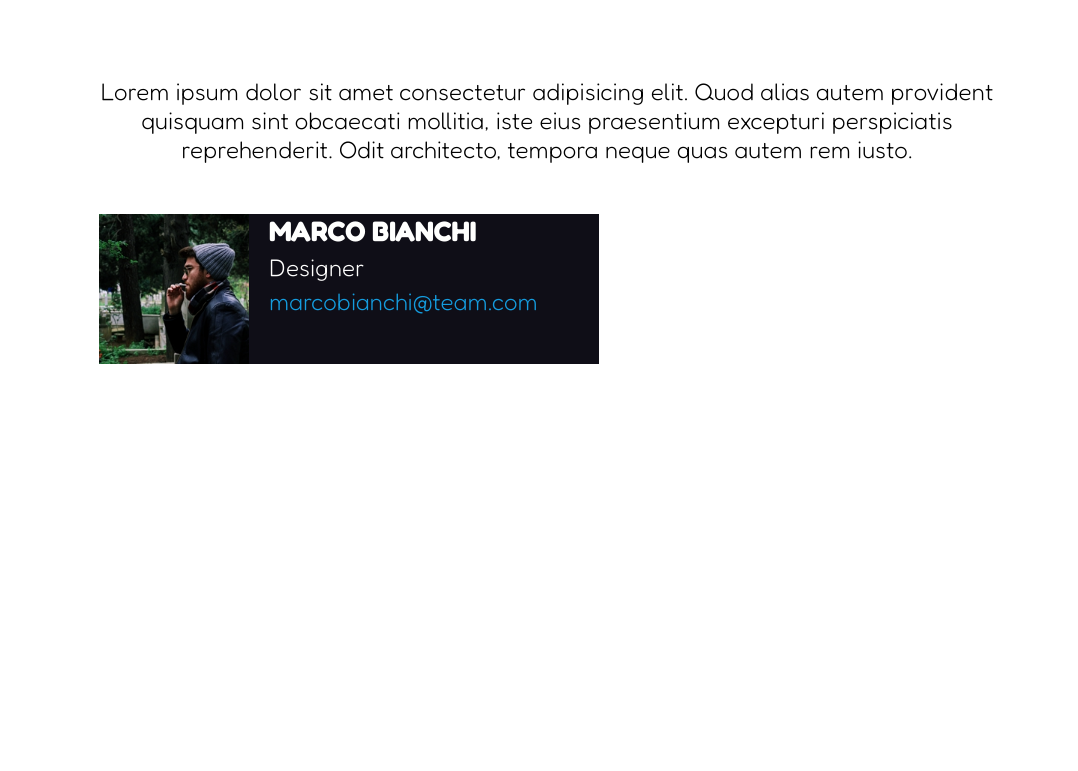
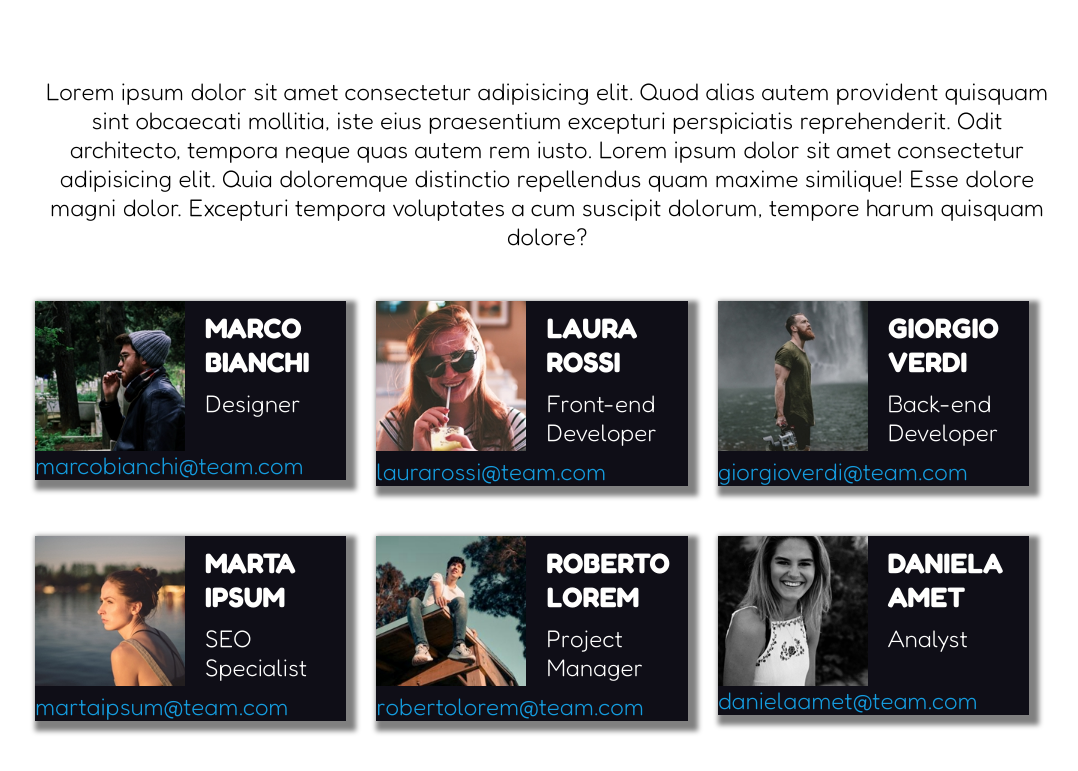
Before and after one commit to giuseppedonnici/html-css-float-cards, a plain HTML site: page index.html in a window 1280 px wide. Shown: the part 111-882 px from the top of the page, without its empty margins (93-1171 px from the left). Before the commit the page ends 800 px from the top, so only its background shows below. Drawn offline with Linux system fonts and the light colour scheme.

Commit message:
Add: first and second row

```diff
--- a/css/style.css
+++ b/css/style.css
@@ -10,7 +10,7 @@ body {
     font-family: 'Fredoka', sans-serif;
 }
 
-.clearfix {
+.clearfix::after {
     content: "";
     display: table;
     clear: both;
@@ -18,10 +18,10 @@ body {
 
 /* BANNER */
 .title-container {
-    text-align: center;
-    width: 70%;
+    width: 80%;
     margin: 0 auto;
     margin-top: 50px;
+    text-align: center;
 }
 
 .title-container h1 {
@@ -38,15 +38,17 @@ body {
 /* MAIN */
 .card-container {
     color: #FFFFFE;
-    width: 70%;
+    width: 80%;
     margin: 0 auto;
 }
 
 .card {
+    box-shadow: 5px 5px 5px 5px grey;
     background-color: #0F0E17;
-    width: calc(100% / 3);
+    width: calc(100% / 3 - 30px);
     font-size: 1.5rem;
-    min-width: 500px;
+    float: left;
+    margin-right: 30px;
 }
 
 .card img {
@@ -60,6 +62,10 @@ body {
     text-decoration: none;
 }
 
-.card p {
-    margin: 5px 0;
+.card p, h3 {
+    margin: 10px 0;
 }
+
+.row {
+    margin-bottom: 50px;
+}
--- a/index.html
+++ b/index.html
@@ -14,19 +14,62 @@
     <!-- BANNER -->
     <div role="banner" class="title-container">
         <h1>Meet Our Team</h1>
-        <p>Lorem ipsum dolor sit amet consectetur adipisicing elit. Quod alias autem provident quisquam sint obcaecati mollitia, iste eius praesentium excepturi perspiciatis reprehenderit. Odit architecto, tempora neque quas autem rem iusto.</p>
+        <p>Lorem ipsum dolor sit amet consectetur adipisicing elit. Quod alias autem provident quisquam sint obcaecati mollitia, iste eius praesentium excepturi perspiciatis reprehenderit. Odit architecto, tempora neque quas autem rem iusto. Lorem ipsum dolor sit amet consectetur adipisicing elit. Quia doloremque distinctio repellendus quam maxime similique! Esse dolore magni dolor. Excepturi tempora voluptates a cum suscipit dolorum, tempore harum quisquam dolore?</p>
     </div>
     <!-- /BANNER -->
 
     <!-- MAIN -->
 <main>
     <div class="card-container">
-        <div class="card clearfix">
-            <img src="img/male1.png" alt="male image">
-            <h3>MARCO BIANCHI</h3>
-            <p>Designer</p>
-            <a href="#">marcobianchi@team.com</a>
+        <!-- FIRST ROW -->
+        <div class="row clearfix">
+            <div class="card clearfix">
+                <img src="img/male1.png" alt="male image">
+                <h3>MARCO BIANCHI</h3>
+                <p>Designer</p>
+                <a href="#">marcobianchi@team.com</a>
+            </div>
+
+            <div class="card clearfix">
+                <img src="img/female1.png" alt="female image">
+                <h3>LAURA ROSSI</h3>
+                <p>Front-end Developer</p>
+                <a href="#">laurarossi@team.com</a>
+            </div>
+
+            <div class="card clearfix">
+                <img src="img/male2.png" alt="male image">
+                <h3>GIORGIO VERDI</h3>
+                <p>Back-end Developer</p>
+                <a href="#">giorgioverdi@team.com</a>
+            </div>
         </div>
+        <!-- /FIRS ROW -->
+
+        <!-- SECOND ROW -->
+        <div class="row clearfix">
+            <div class="card clearfix">
+                <img src="img/female2.png" alt="male image">
+                <h3>MARTA IPSUM</h3>
+                <p>SEO Specialist</p>
+                <a href="#">martaipsum@team.com</a>
+            </div>
+
+            <div class="card clearfix">
+                <img src="img/male3.png" alt="female image">
+                <h3>ROBERTO LOREM</h3>
+                <p>Project Manager</p>
+                <a href="#">robertolorem@team.com</a>
+            </div>
+
+            <div class="card clearfix">
+                <img src="img/female3.png" alt="male image">
+                <h3>DANIELA AMET</h3>
+                <p>Analyst</p>
+                <a href="#">danielaamet@team.com</a>
+            </div>
+        </div>
+        <!-- /SECOND ROW -->
     </div>
 </main>
 <!-- MAIN -->
```
